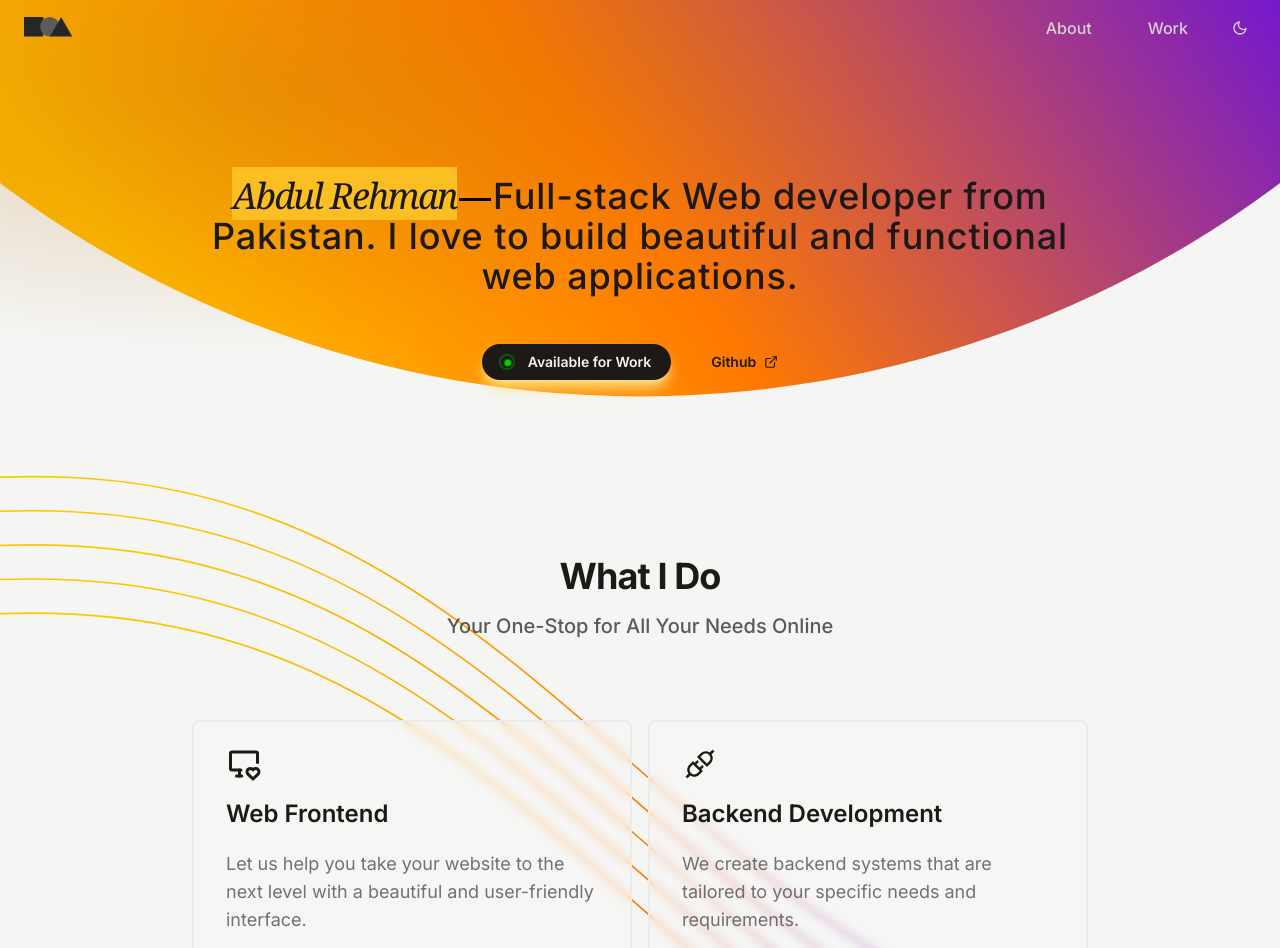
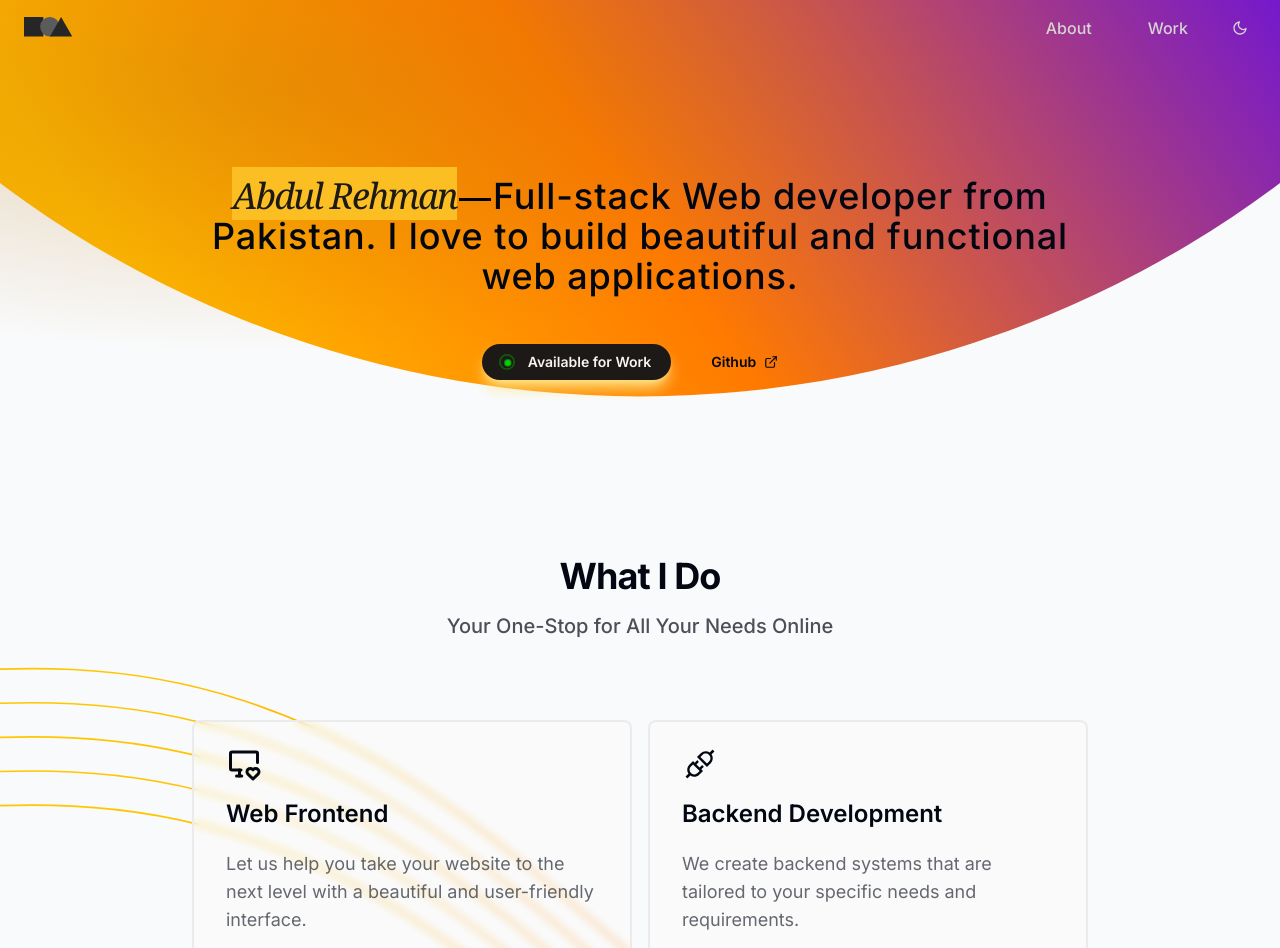
Before and after one commit to abdulrehmandev/abdulr.dev, a Next.js app: page / in a window 1280 px wide. Shown: the top 948 px of the page. Built offline with nearby package versions, Linux system fonts and the light colour scheme.

Commit message:
Minor FIxes

```diff
--- a/app/globals.css
+++ b/app/globals.css
@@ -4,13 +4,13 @@
 
 @layer base {
   body {
-    @apply bg-stone-100 dark:bg-stone-900 text-stone-900 dark:text-stone-100;
+    @apply bg-gray-50 dark:bg-gray-950 text-gray-950 dark:text-gray-50;
   }
 }
 
 @layer components {
   .border-primary {
-    @apply border-stone-200 dark:border-stone-700/75;
+    @apply border-gray-200 dark:border-gray-700/75;
   }
 }
 
--- a/components/profiles/GithubProfile.jsx
+++ b/components/profiles/GithubProfile.jsx
@@ -11,7 +11,7 @@ const GithubProfile = ({ text }) => {
     <HoverCard.Root>
       <HoverCard.Trigger asChild>
         <Link
-          className="py-2 px-5 rounded-full text-sm flex items-center gap-2 w-fit font-semibold hover:bg-stone-300 hover:dark:bg-stone-700 transition duration-200"
+          className="py-2 px-5 rounded-full text-sm flex items-center gap-2 w-fit font-semibold hover:bg-gray-200/25 hover:dark:bg-gray-800/25 transition duration-200"
           href="/"
         >
           <span>{text ? text : "Github"}</span>
@@ -20,7 +20,7 @@ const GithubProfile = ({ text }) => {
       </HoverCard.Trigger>
       <HoverCard.Portal>
         <HoverCard.Content
-          className="w-[300px] shadow-lg border-primary border-2 rounded-md bg-stone-100 dark:bg-stone-800 p-5 mx-3"
+          className="w-[300px] shadow-lg border-primary border-2 rounded-md bg-gray-100 dark:bg-gray-800 p-5 mx-3"
           sideOffset={5}
         >
           <div className="flex flex-col gap-2">
@@ -58,7 +58,7 @@ const GithubProfile = ({ text }) => {
             </div>
           </div>
 
-          <HoverCard.Arrow className="fill-stone-200 dark:fill-stone-800 scale-[200%]" />
+          <HoverCard.Arrow className="fill-gray-200 dark:fill-gray-800 scale-[200%]" />
         </HoverCard.Content>
       </HoverCard.Portal>
     </HoverCard.Root>
--- a/components/profiles/LinkedInProfile.jsx
+++ b/components/profiles/LinkedInProfile.jsx
@@ -10,7 +10,7 @@ const LinkedInProfile = () => {
     <HoverCard.Root>
       <HoverCard.Trigger asChild>
         <Link
-          className="py-2 px-5 rounded-full text-sm flex items-center gap-2 w-fit font-semibold hover:bg-stone-300 hover:dark:bg-stone-700 transition duration-200"
+          className="py-2 px-5 rounded-full text-sm flex items-center gap-2 w-fit font-semibold hover:bg-gray-300 hover:dark:bg-gray-700 transition duration-200"
           href="/"
         >
           <span>LinkedIn</span>
@@ -19,7 +19,7 @@ const LinkedInProfile = () => {
       </HoverCard.Trigger>
       <HoverCard.Portal>
         <HoverCard.Content
-          className="w-[300px] shadow-lg border-primary border-2 rounded-md bg-stone-100 dark:bg-stone-800 p-5 mx-3"
+          className="w-[300px] shadow-lg border-primary border-2 rounded-md bg-gray-100 dark:bg-gray-800 p-5 mx-3"
           sideOffset={5}
         >
           <div className="flex flex-col gap-2">
@@ -51,7 +51,7 @@ const LinkedInProfile = () => {
             </div>
           </div>
 
-          <HoverCard.Arrow className="fill-stone-200 dark:fill-stone-800 scale-[200%]" />
+          <HoverCard.Arrow className="fill-gray-200 dark:fill-gray-800 scale-[200%]" />
         </HoverCard.Content>
       </HoverCard.Portal>
     </HoverCard.Root>
--- a/components/profiles/TwitterProfile.jsx
+++ b/components/profiles/TwitterProfile.jsx
@@ -11,7 +11,7 @@ const TwitterProfile = () => {
     <HoverCard.Root>
       <HoverCard.Trigger asChild>
         <Link
-          className="py-2 px-5 rounded-full text-sm flex items-center gap-2 w-fit font-semibold hover:bg-stone-300 hover:dark:bg-stone-700 transition duration-200"
+          className="py-2 px-5 rounded-full text-sm flex items-center gap-2 w-fit font-semibold hover:bg-gray-300 hover:dark:bg-gray-700 transition duration-200"
           href="/"
         >
           <span>Twitter</span>
@@ -20,7 +20,7 @@ const TwitterProfile = () => {
       </HoverCard.Trigger>
       <HoverCard.Portal>
         <HoverCard.Content
-          className="w-[300px] shadow-lg border-primary border-2 rounded-md bg-stone-100 dark:bg-stone-800 p-5 mx-3"
+          className="w-[300px] shadow-lg border-primary border-2 rounded-md bg-gray-100 dark:bg-gray-800 p-5 mx-3"
           sideOffset={5}
         >
           <div className="flex flex-col gap-2">
@@ -58,7 +58,7 @@ const TwitterProfile = () => {
             </div>
           </div>
 
-          <HoverCard.Arrow className="fill-stone-200 dark:fill-stone-800 scale-[200%]" />
+          <HoverCard.Arrow className="fill-gray-200 dark:fill-gray-800 scale-[200%]" />
         </HoverCard.Content>
       </HoverCard.Portal>
     </HoverCard.Root>
--- a/sections/Services.jsx
+++ b/sections/Services.jsx
@@ -9,9 +9,10 @@ const Services = () => {
   return (
     <div id="about" className="py-20 text-center relative">
       <Image
-        className="min-w-[700px] w-full absolute top-64 inset-x-0 z-[-1]"
+        className="mt-48 absolute inset-x-0 z-[-1]"
         src="/static/img-swiglls.svg"
-        layout="fill"
+        // layout="fill"
+        fill={true}
         alt="Background"
       />
       <Container>
```
